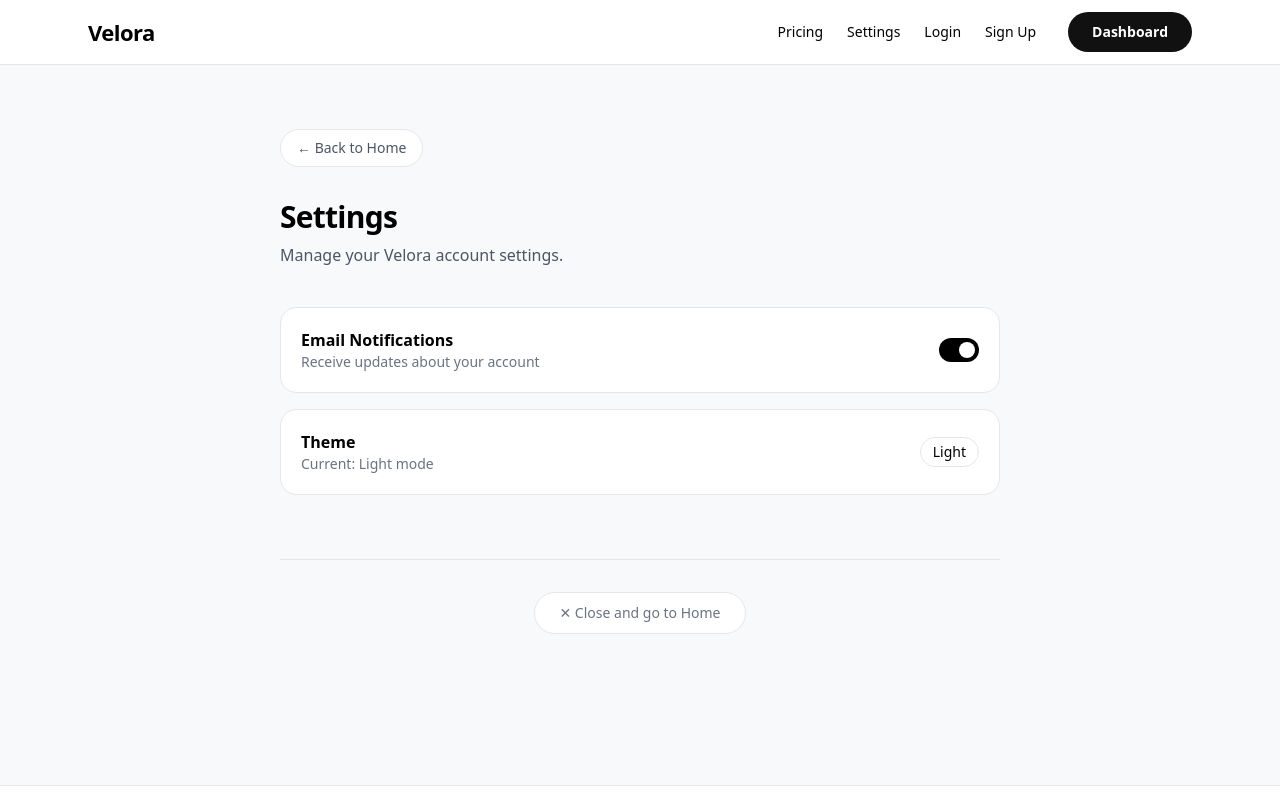
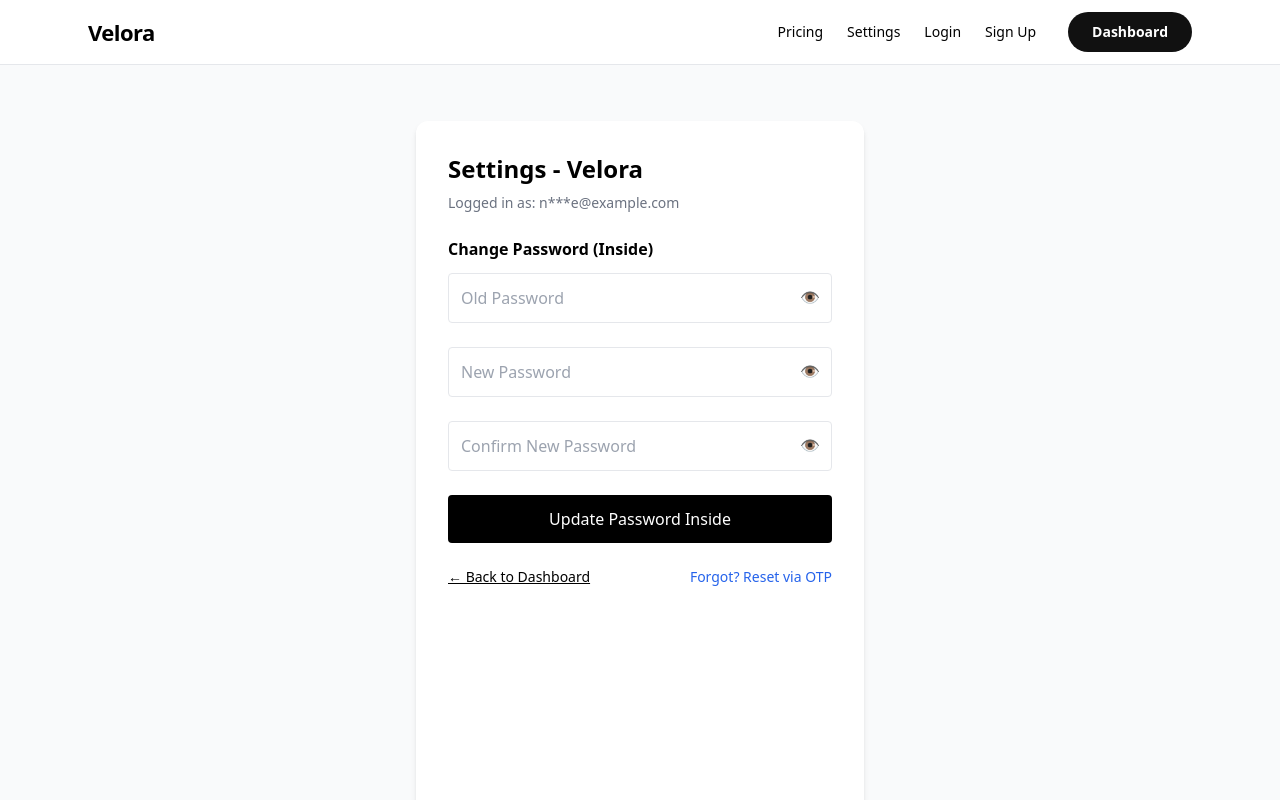
Before and after one commit to Ravs10/saas-starter-kit, a Next.js app: page /settings in a window 1280 px wide. Shown: the top 800 px of the page. Built offline with nearby package versions, Linux system fonts and the light colour scheme; sample sign-in values are in the browser's storage.

Commit message:
Refactor Settings component to SettingsPage

```diff
--- a/app/settings/page.tsx
+++ b/app/settings/page.tsx
@@ -1,37 +1,80 @@
-import Link from "next/link"
-import { SITE_CONFIG } from "@/app/config"
+"use client"
+import { useState, useEffect } from "react"
+import { useRouter } from "next/navigation"
+import PasswordInput from "@/app/components/PasswordInput"
 
-export default function Settings() {
+export default function SettingsPage() {
+  const [userEmail, setUserEmail] = useState("")
+  const [oldPass, setOldPass] = useState("")
+  const [newPass, setNewPass] = useState("")
+  const [confirmPass, setConfirmPass] = useState("")
+  const [loading, setLoading] = useState(false)
+  const [msg, setMsg] = useState("")
+  const router = useRouter()
+
+  useEffect(() => {
+    const u = localStorage.getItem("user")
+    if (!u) { router.push("/login"); return }
+    const parsed = JSON.parse(u)
+    setUserEmail(parsed.email)
+  }, [])
+
+  function maskEmail(email: string) {
+    const [n, d] = email.split("@")
+    if (!n || !d) return email
+    return n[0] + "***" + n.slice(-1) + "@" + d
+  }
+
+  async function changeInside(e: any) {
+    e.preventDefault()
+    setMsg("")
+    if (newPass !== confirmPass) return setMsg("❌ New password and confirm not matching!")
+    if (newPass.length < 6) return setMsg("❌ New password min 6 chars!")
+
+    setLoading(true)
+    try {
+      const res = await fetch("/api/auth/update-password", {
+        method: "POST",
+        body: JSON.stringify({ email: userEmail, oldPassword: oldPass, newPassword: newPass }),
+        headers: { "Content-Type": "application/json" }
+      })
+      const data = await res.json()
+      setLoading(false)
+      if (data.success) {
+        setMsg("✅ Password changed successfully inside!")
+        setOldPass(""); setNewPass(""); setConfirmPass("")
+      } else {
+        setMsg("❌ " + data.error)
+      }
+    } catch (err: any) {
+      setLoading(false)
+      setMsg("❌ " + err.message)
+    }
+  }
+
   return (
-    <div className="max-w-3xl mx-auto px-6 py-16">
-      <Link href="/" className="inline-flex items-center gap-2 text-sm font-medium text-gray-600 hover:text-black mb-8 border px-4 py-2 rounded-full bg-white">
-        ← Back to Home
-      </Link>
+    <div className="min-h-screen bg-gray-50 p-4 flex justify-center">
+      <div className="bg-white p-8 rounded-xl shadow-md w-full max-w-md mt-10">
+        <h1 className="text-2xl font-bold mb-2">Settings - Velora</h1>
+        <p className="text-sm text-gray-500 mb-6">Logged in as: {maskEmail(userEmail)}</p>
 
-      <h1 className="text-3xl font-black tracking-tight">Settings</h1>
-      <p className="text-gray-600 mt-2">Manage your {SITE_CONFIG.name} account settings.</p>
+        <h2 className="font-semibold mb-3">Change Password (Inside)</h2>
+        <form onSubmit={changeInside} className="space-y-3">
+          <PasswordInput value={oldPass} onChange={(e:any)=>setOldPass(e.target.value)} placeholder="Old Password" />
+          <PasswordInput value={newPass} onChange={(e:any)=>setNewPass(e.target.value)} placeholder="New Password" />
+          <PasswordInput value={confirmPass} onChange={(e:any)=>setConfirmPass(e.target.value)} placeholder="Confirm New Password" />
 
-      <div className="mt-10 space-y-4">
-        <div className="bg-white p-5 rounded-2xl border flex justify-between items-center">
-          <div>
-            <p className="font-semibold">Email Notifications</p>
-            <p className="text-sm text-gray-500">Receive updates about your account</p>
-          </div>
-          <div className="w-10 h-6 bg-black rounded-full p-1"><div className="w-4 h-4 bg-white rounded-full ml-auto"></div></div>
+          <button disabled={loading} className="w-full bg-black text-white p-3 rounded mt-2">
+            {loading ? "Updating..." : "Update Password Inside"}
+          </button>
+        </form>
+
+        {msg && <div className="mt-4 p-3 rounded text-sm bg-gray-100 border">{msg}</div>}
+
+        <div className="mt-6 text-sm flex justify-between">
+          <a href="/dashboard" className="underline">← Back to Dashboard</a>
+          <a href="/forgot-password" className="text-blue-600 hover:underline">Forgot? Reset via OTP</a>
         </div>
-        <div className="bg-white p-5 rounded-2xl border flex justify-between items-center">
-          <div>
-            <p className="font-semibold">Theme</p>
-            <p className="text-sm text-gray-500">Current: Light mode</p>
-          </div>
-          <span className="text-sm border px-3 py-1 rounded-full">Light</span>
-        </div>
-      </div>
-
-      <div className="mt-16 pt-8 border-t border-gray-200 text-center">
-        <Link href="/" className="inline-flex items-center gap-2 text-sm text-gray-500 hover:text-black bg-white px-6 py-2.5 rounded-full border">
-          ✕ Close and go to Home
-        </Link>
       </div>
     </div>
   )
```
